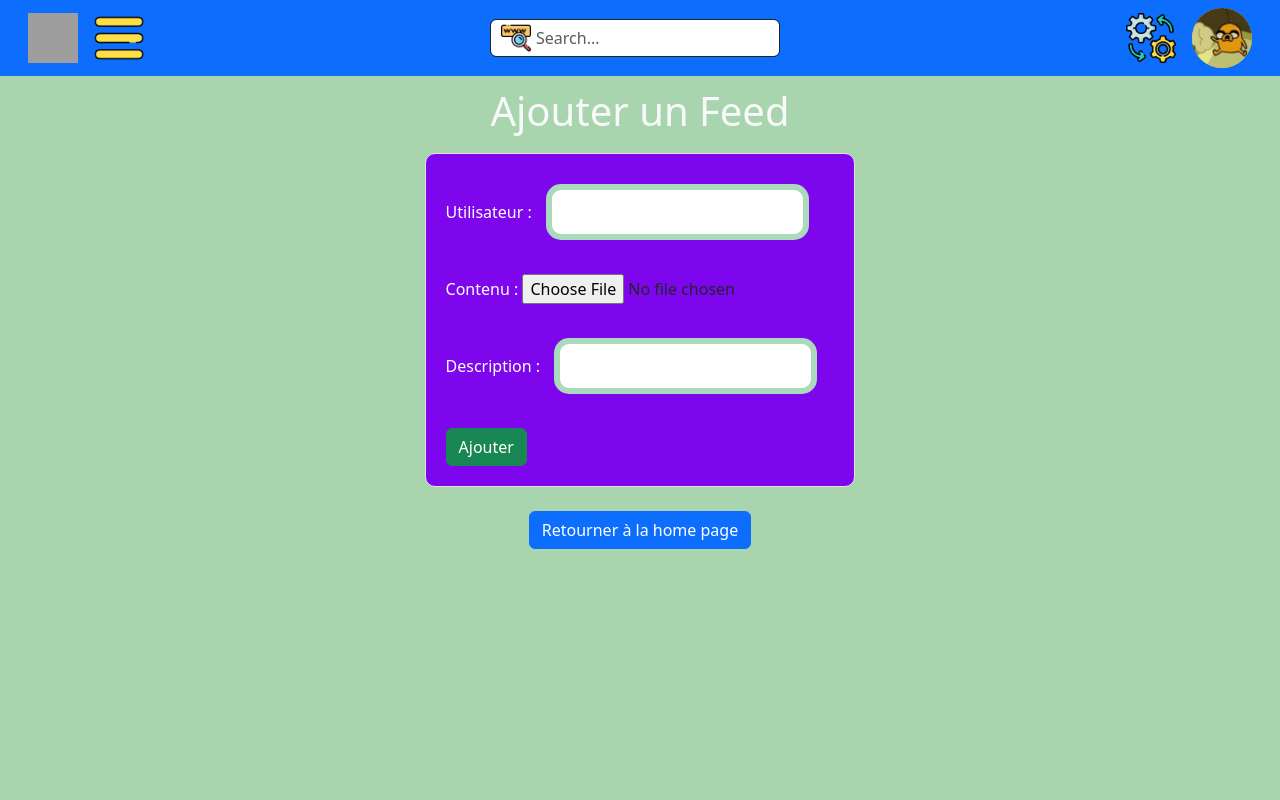
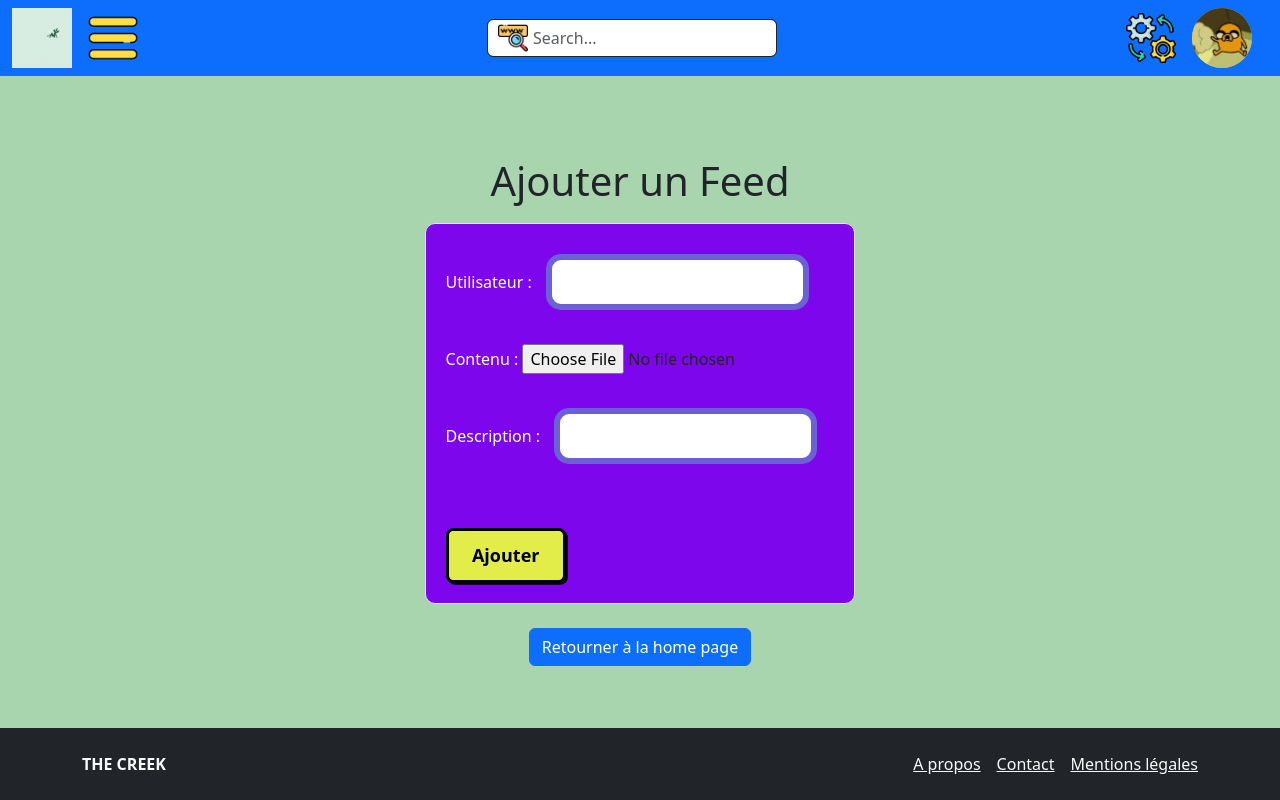
Before and after one commit to Cyril-Mathe/Mym-like-Symfony, a Symfony app: template templates/add_data/index.html.twig in a window 1280 px wide. Run offline with Twig, Linux system fonts and the light colour scheme; the template is opened without the code that fills it, so the values that code supplies are empty; style sheets or scripts are compiled from the project's sources; some libraries are stand-ins or nearby versions; grey boxes are pictures that could not be loaded.

Commit message:
💄 footer d

```diff
--- a/assets/styles/app.css
+++ b/assets/styles/app.css
@@ -2,13 +2,20 @@
 
 body {
     background-color: #a8d5ad;
+    height: 100%;
+    margin: 0;
+    padding: 0;
+
 }
+
+
+
 
 /* Add Feed */
 
 .input {
     background-color: white;
-    border: 6px solid rgba(117, 193, 143, 0.607);
+    border: 6px solid rgba(95, 82, 211, 0.915);
     border-radius: 15px;
     padding: 10px;
     margin: 10px;
@@ -63,12 +70,10 @@ body {
     margin-top: 30px;
 }
 
-.block-gif {
-    color: tomato;
-}
+
 
 .submit {
-    background: #9ed013;
+    background: #e2ed4a;
     font-family: inherit;
     padding: 0.6em 1.3em;
     font-weight: 900;
@@ -89,3 +94,26 @@ body {
     transform: translate(0.05em, 0.05em);
     box-shadow: 0.05em 0.05em;
   }
+
+  .submit-2 {
+    background: #e2ed4a;
+    font-family: inherit;
+    padding: 0.6em 1.3em;
+    font-weight: 900;
+    font-size: 18px;
+    border: 3px solid black;
+    border-radius: 0.4em;
+    box-shadow: 0.1em 0.1em;
+    cursor: pointer;
+    margin-top: 30px;
+  }
+
+  button:hover {
+    transform: translate(-0.05em, -0.05em);
+    box-shadow: 0.15em 0.15em;
+  }
+
+  button:active {
+    transform: translate(0.05em, 0.05em);
+    box-shadow: 0.05em 0.05em;
+  }
--- a/templates/add_data/index.html.twig
+++ b/templates/add_data/index.html.twig
@@ -6,13 +6,13 @@
     <link rel="stylesheet" href="{{ asset('styles/app.css') }}">
 
 </head>
-<body>
+<body class="d-flex flex-column min-vh-100">
      <nav class="navbar navbar-expand-lg bg-primary fixed-top">
             <div class="container-fluid d-flex align-items-center">
 
                 <!-- droite -->
                 <div class="d-flex align-items-center gap-3">
-                    <img src="../AJOUTER.PNG" alt="LOGO" class="ms-3" width="50" height="50" />
+                    <img src="{{ asset('images/THE CREEK.gif') }}" alt="logo" style="width: 60px; height: 60px;"/>
                     <img src="{{ asset('icons/burger.png') }}" alt="burger input" class="icons"/>
                 </div>
 
@@ -34,10 +34,10 @@
                 </div>
             </nav>
 
-        <div class="mt-navbar" style="margin-top: 80px;">
+        <div class="mt-n" style="margin-top: 150px;">
             <div class="d-flex flex-column align-items-center">
 
-                <h1 class="text-light" style="border-radius: 10px; padding-bottom: 10px; padding-top: 7px ; padding-left: 15px; padding-right: 15px; color: ;">
+                <h1 class="text-dark" style="border-radius: 10px; padding-bottom: 10px; padding-top: 7px ; padding-left: 15px; padding-right: 15px; color: ;">
                     Ajouter un Feed
                 </h1>
 
@@ -53,11 +53,22 @@
                             <label for="description" class="text-user">Description :</label>
                             <input type="text" id="description" name="description" class="input">
                             <br><br>
-                            <button class="btn btn-success" type="submit">Ajouter</button>
+                            <button class="submit-2" type="submit">Ajouter</button>
                         </form>
                         <br>
                         <a href="/" class="btn btn-primary">Retourner à la home page</a>
             </div>
         </div>
+        <footer class="bg-dark text-light py-4 mt-auto" style="">
+        <div class="container d-flex justify-content-between align-items-center">
+            <strong class="me-5"> THE CREEK </strong>
+            <div class="d-flex gap-3 align-items-center">
+                <a href="#" class="text-light">A propos </a>
+                <a href="#" class="text-light">Contact</a>
+                <a href="#" class="text-light">Mentions légales</a>
+
+            </div>
+        </div>
+    </footer>
 </body>
 </html>
```
Also changed, not shown: templates/home_page/index.html.twig (+14 -2 lines), public/images/THE CREEK.gif (added), public/images/block.gif (deleted).
